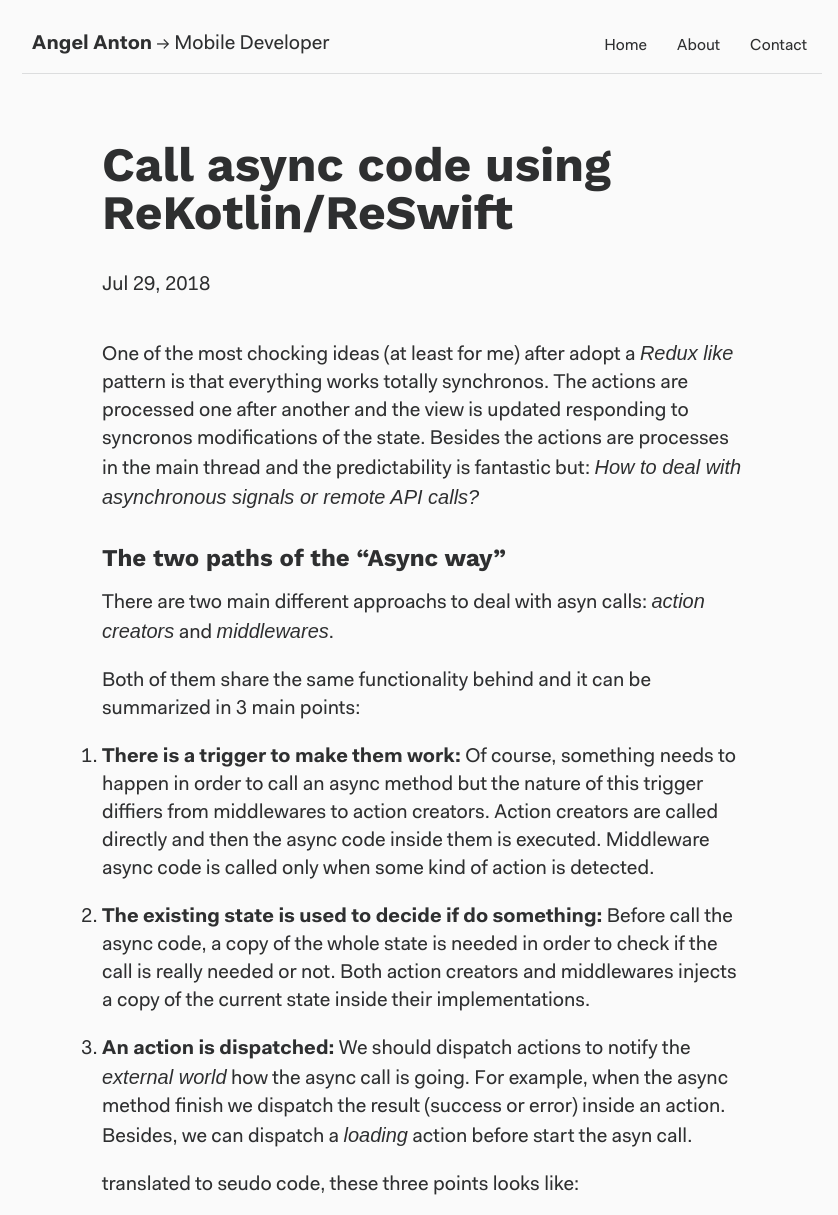
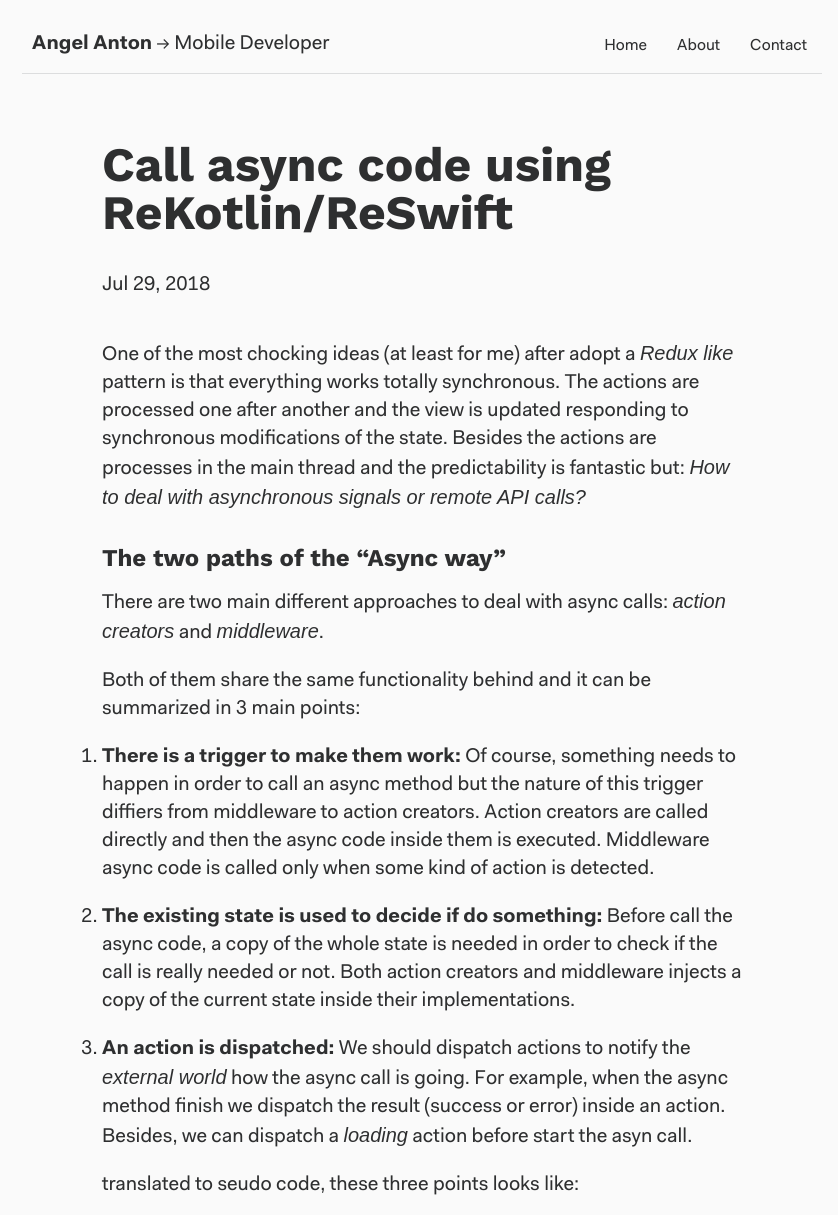
Before and after one commit to monday8am/monday8am.github.io, a Jekyll site: the page built from _posts/2018-07-29-async-calls-rekotlin-reswift.md, in a window 1280 px wide and 1400 px high, cut to the strip 0-1215 px from the top of the window. Shown: the whole strip, without its empty margins (218-1056 px from the left). Built offline with Jekyll 4.4.1, drawn with Linux system fonts in a browser that asks for light colours; some web fonts are replaced; some of the changed text lies outside the part shown.

Commit message:
Fix typos in async article.

```diff
--- a/_posts/2018-07-29-async-calls-rekotlin-reswift.md
+++ b/_posts/2018-07-29-async-calls-rekotlin-reswift.md
@@ -5,17 +5,17 @@
 categories: blog
 ---
 
-One of the most chocking ideas (at least for me) after adopt a _Redux like_ pattern is that everything works totally synchronos. The actions are processed one after another and the view is updated responding to syncronos modifications of the state. Besides the actions are processes in the main thread and the predictability is fantastic but: _How to deal with asynchronous signals or remote API calls?_
+One of the most chocking ideas (at least for me) after adopt a _Redux like_ pattern is that everything works totally synchronous. The actions are processed one after another and the view is updated responding to synchronous modifications of the state. Besides the actions are processes in the main thread and the predictability is fantastic but: _How to deal with asynchronous signals or remote API calls?_
 
 ### The two paths of the "Async way"
 
-There are two main different approachs to deal with asyn calls: _action creators_ and _middlewares_.
+There are two main different approaches to deal with async calls: _action creators_ and _middleware_.
 
 Both of them share the same functionality behind and it can be summarized in 3 main points:
 
-1. **There is a trigger to make them work:** Of course, something needs to happen in order to call an async method but the nature of this trigger diffiers from middlewares to action creators. Action creators are called directly and then the async code inside them is executed. Middleware async code is called only when some kind of action is detected.
+1. **There is a trigger to make them work:** Of course, something needs to happen in order to call an async method but the nature of this trigger diffiers from middleware to action creators. Action creators are called directly and then the async code inside them is executed. Middleware async code is called only when some kind of action is detected.
 
-2. **The existing state is used to decide if do something:** Before call the async code, a copy of the whole state is needed in order to check if the call is really needed or not. Both action creators and middlewares injects a copy of the current state inside their implementations.
+2. **The existing state is used to decide if do something:** Before call the async code, a copy of the whole state is needed in order to check if the call is really needed or not. Both action creators and middleware injects a copy of the current state inside their implementations.
 
 3. **An action is dispatched:** We should dispatch actions to notify the _external world_ how the async call is going. For example, when the async method finish we dispatch the result (success or error) inside an action. Besides, we can dispatch a _loading_ action before start the asyn call.
 
@@ -23,7 +23,7 @@
 
 {% gist 52c76962e0281b25a60b081f5004aad5 %}
 
-both _ReKotlin_ and _ReSwift_ include an easy way to define middlewares and action creators. Let's take a look to both of them:
+both _ReKotlin_ and _ReSwift_ include an easy way to define middleware and action creators. Let's take a look to both of them:
 
 #### Action creators
 
@@ -35,9 +35,9 @@
 
 {% gist bcd3d13680185bd4d21b701402fbf2f2 %}
 
-#### Middlewares
+#### Middleware
 
-The middlewares are defined by a very scary signature. Considering the a dispatch function like: `(Action) -> Unit`, a middleware can be defined as:
+The middleware is defined by a very scary signature. Considering the a dispatch function like: `(Action) -> Unit`, a middleware can be defined as:
 
 `(DispatchFunction, () -> State?) -> (DispatchFunction) -> DispatchFunction`
 
@@ -52,10 +52,10 @@
 
 ### Conclusions
 
-As we have seen, async calls can be implemented easily in ReSwift and ReKoltin app. Personally I prefer middlewares because the async calls can be grouped together according to the type of API. For example, _DeviceMiddleware_ to deal with bluetooth async calls, _NetworkMiddleware_ for the remote API and _LoggingMiddleware_ to register info about all the actions.
+As we have seen, async calls can be implemented easily in ReSwift and ReKoltin app. Personally I prefer middleware because the async calls can be grouped together according to the type of API. For example, _DeviceMiddleware_ to deal with bluetooth async calls, _NetworkMiddleware_ for the remote API and _LoggingMiddleware_ to register info about all the actions.
 
 #### Links
 
-- [Middlewares. ReSwift docs](https://reswift.github.io/ReSwift/master/getting-started-guide.html)
+- [ReSwift docs](https://reswift.github.io/ReSwift/master/getting-started-guide.html)
 - [You Aren’t Using Redux Middleware Enough](https://medium.com/@jacobp100/you-arent-using-redux-middleware-enough-94ffe991e6)
 - [Putting ReSwift Actions on the Undo Stack Using Middleware](https://christiantietze.de/posts/2016/08/reswift-undo-middleware/)
```
